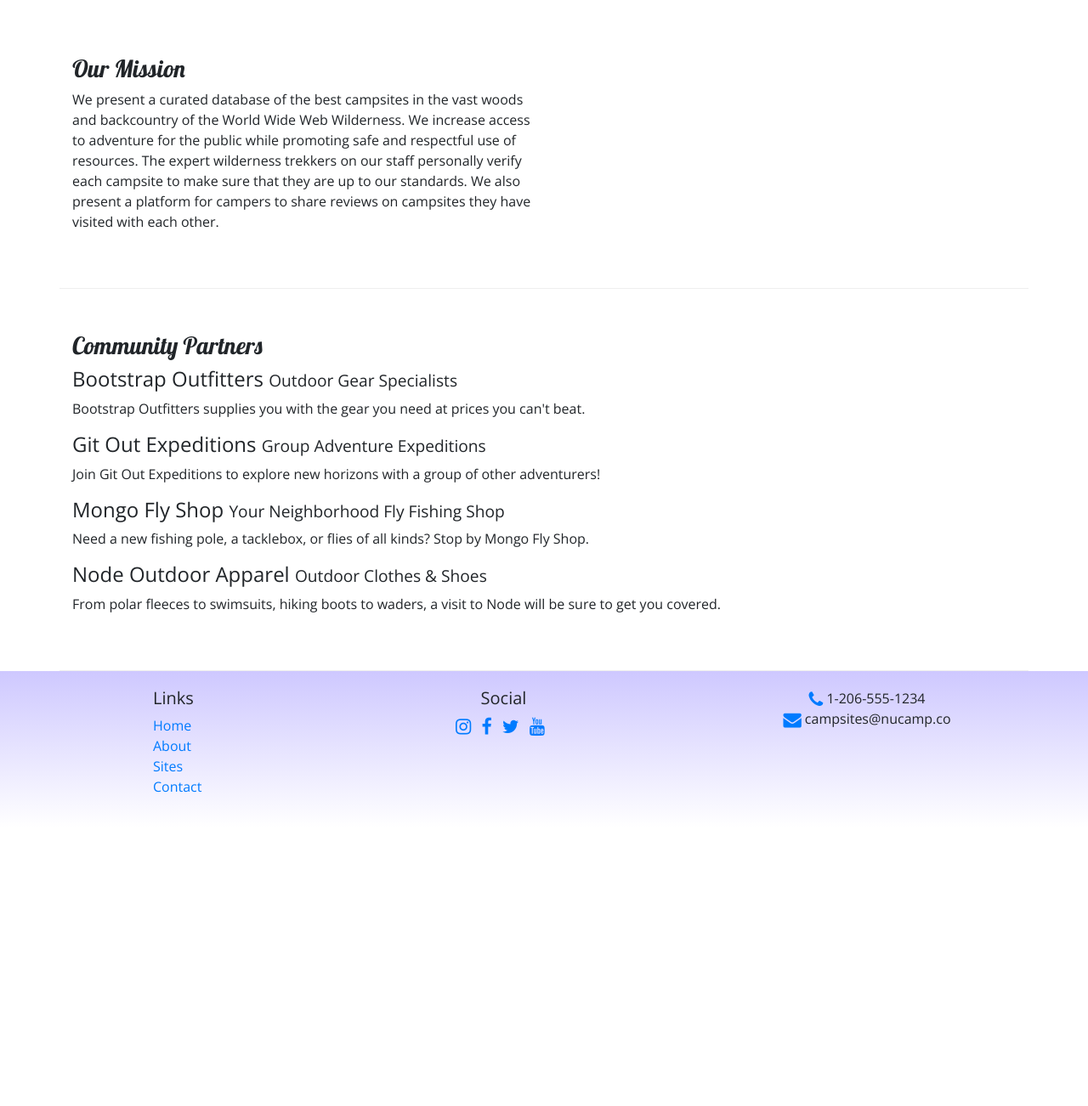
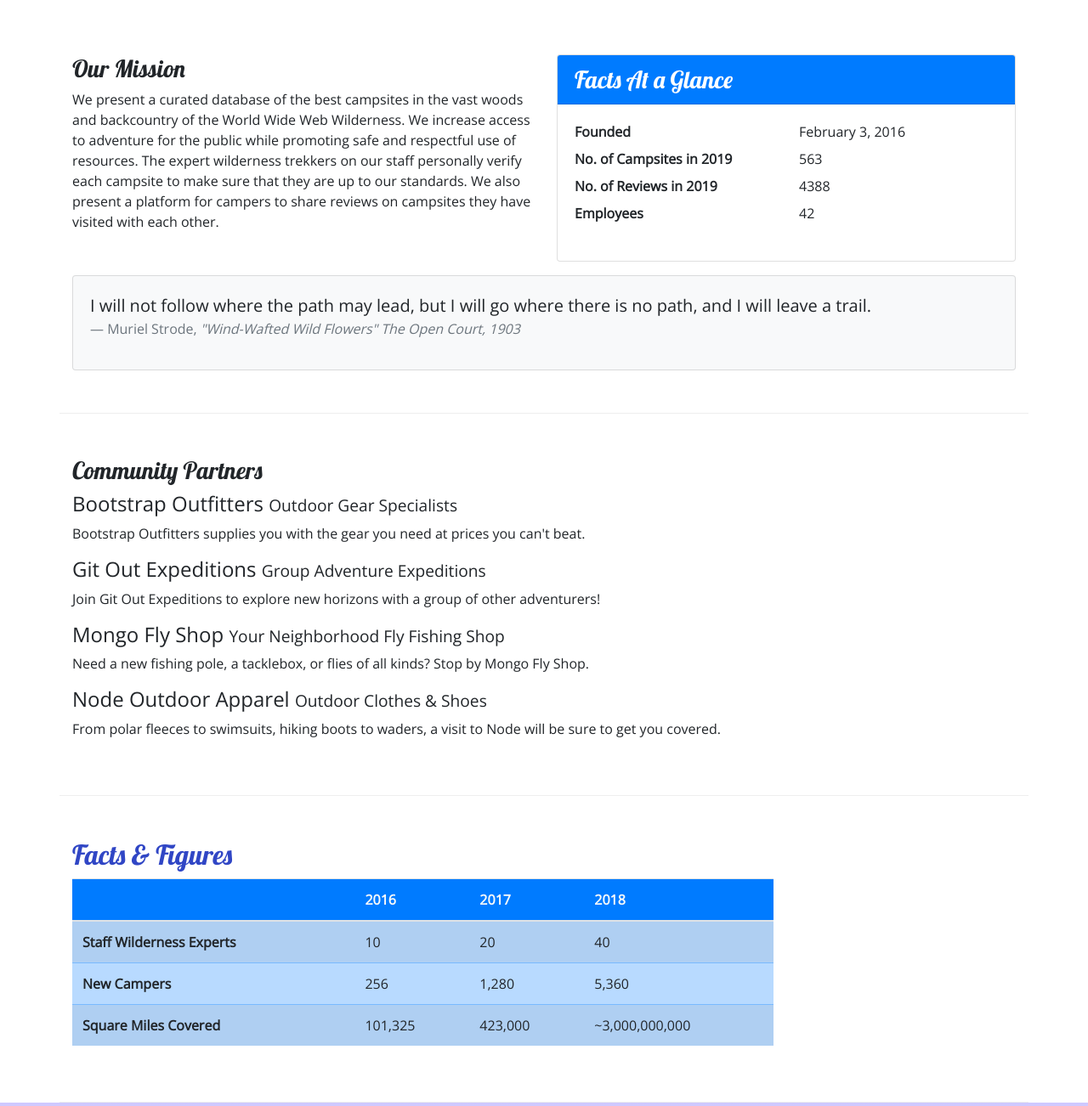
Before and after one commit to nkiliyumwami/nucampsite, a website: page aboutus.html in a window 1280 px wide. Shown: the part 340-1642 px from the top of the page at 85% size. Before the commit the page ends 1314 px from the top, so only its background shows below. Drawn offline with nearby package versions, Linux system fonts and the light colour scheme.

Commit message:
Tables and Cards

```diff
--- a/aboutus.html
+++ b/aboutus.html
@@ -61,7 +61,39 @@
         <div class="row row-content">
             <div class="col-sm-6">
                 <h3>Our Mission</h3>
-                <p>We present a curated database of the best campsites in the vast woods and backcountry of the World Wide Web Wilderness. We increase access to adventure for the public while promoting safe and respectful use of resources. The expert wilderness trekkers on our staff personally verify each campsite to make sure that they are up to our standards. We also present a platform for campers to share reviews on campsites they have visited with each other.</p>
+                <p>We present a curated database of the best campsites in the vast woods and backcountry of the World Wide Web Wilderness.
+                     We increase access to adventure for the public while promoting safe and respectful use of resources.
+                    The expert wilderness trekkers on our staff personally verify each campsite to make sure that they are up to our standards.
+                     We also present a platform for campers to share reviews on campsites they have visited with each other.
+                </p>
+            </div>
+            <!--CARDS-->
+            <div class="col-sm-6">
+                <div class="card">
+                    <h3 class="card-header bg-primary text-white">Facts At a Glance</h3>
+                    <div class="card-body">
+                        <dl class="row">
+                            <dt class="col-6">Founded</dt>
+                            <dd class="col-6">February 3, 2016</dd>
+                            <dt class="col-6">No. of Campsites in 2019</dt>
+                            <dd class="col-6">563</dd>
+                            <dt class="col-6">No. of Reviews in 2019</dt>
+                            <dd class="col-6">4388</dd>
+                            <dt class="col-6">Employees</dt>
+                            <dd class="col-6">42</dd>
+                        </dl>
+                    </div>
+                </div>
+            </div>
+            <div class="col">
+                <div class="card bg-light mt-3">
+                    <blockquote class="blockquote card-body">
+                        <p class="mb-0">I will not follow where the path  may lead, but I will go where there is no path, and I will leave a trail.</p>
+                        <footer class="blockquote-footer">Muriel Strode,
+                            <cite title="Source Title">"Wind-Wafted Wild Flowers" The Open Court, 1903</cite>
+                        </footer>
+                    </blockquote>
+                </div>
             </div>
         </div>
 
@@ -78,9 +110,47 @@
                 <p class="d-none d-sm-block">From polar fleeces to swimsuits, hiking boots to waders, a visit to Node will be sure to get you covered.</p>
             </div>
         </div>
+        <!--TABLES-->
+        <div class="row row-content">
+           <div class="col-sm-9">
+               <h2>Facts &amp; Figures</h2>
+               <div class="table-responsive">
+                   <table class="table table-striped">
+                        <thead>
+                            <tr class="bg-primary text-light">
+                                <th></th>
+                                <th>2016</th>
+                                <th>2017</th>
+                                <th>2018</th>
+                            </tr>
+                        </thead>
+                       <tbody class="table-primary">
+                           <tr>
+                               <th>Staff Wilderness Experts</th>
+                               <td>10</td>
+                               <td>20</td>
+                               <td>40</td>
+                           </tr>
+                           <tr>
+                               <th>New Campers</th>
+                               <td>256</td>
+                               <td>1,280</td>
+                               <td>5,360</td>
+                           </tr>
+                           <tr>
+                               <th>Square Miles Covered</th>
+                               <td>101,325</td>
+                               <td>423,000</td>
+                               <td>~3,000,000,000</td>
+                           </tr>
+                       </tbody>
+                    </table>
+               </div>
+           </div>
+        </div>
     </div>
 
-    <footer>
+    <footer class="site-footer">
         <div class="container">
             <div class="row">
                 <div class="col-4 col-sm-2 offset-1">
--- a/css/style.css
+++ b/css/style.css
@@ -15,7 +15,7 @@ header h2 {
     color:#cec8ff ;
 }
 
-footer {
+.site-footer {
     background-image: linear-gradient(#cec8ff, white);
     padding: 20px 0;
 }
```
Also changed, not shown: contactus.html (+3 -3 lines), index.html (+2 -2 lines).
